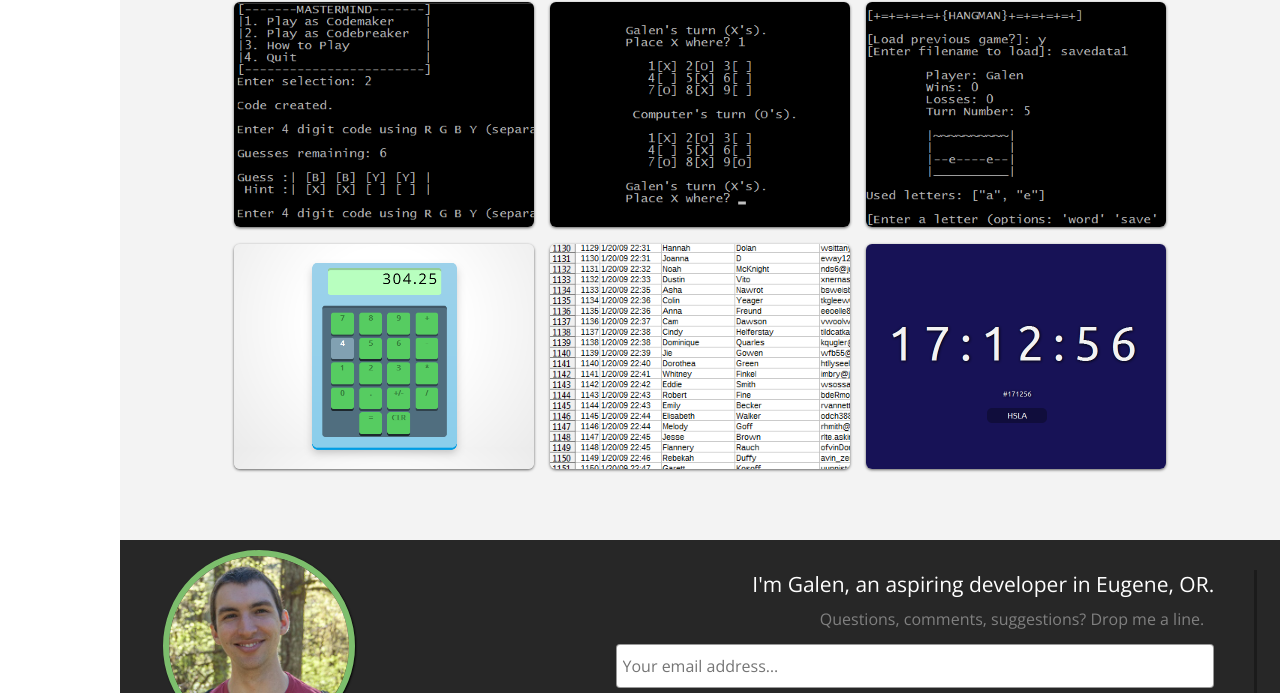
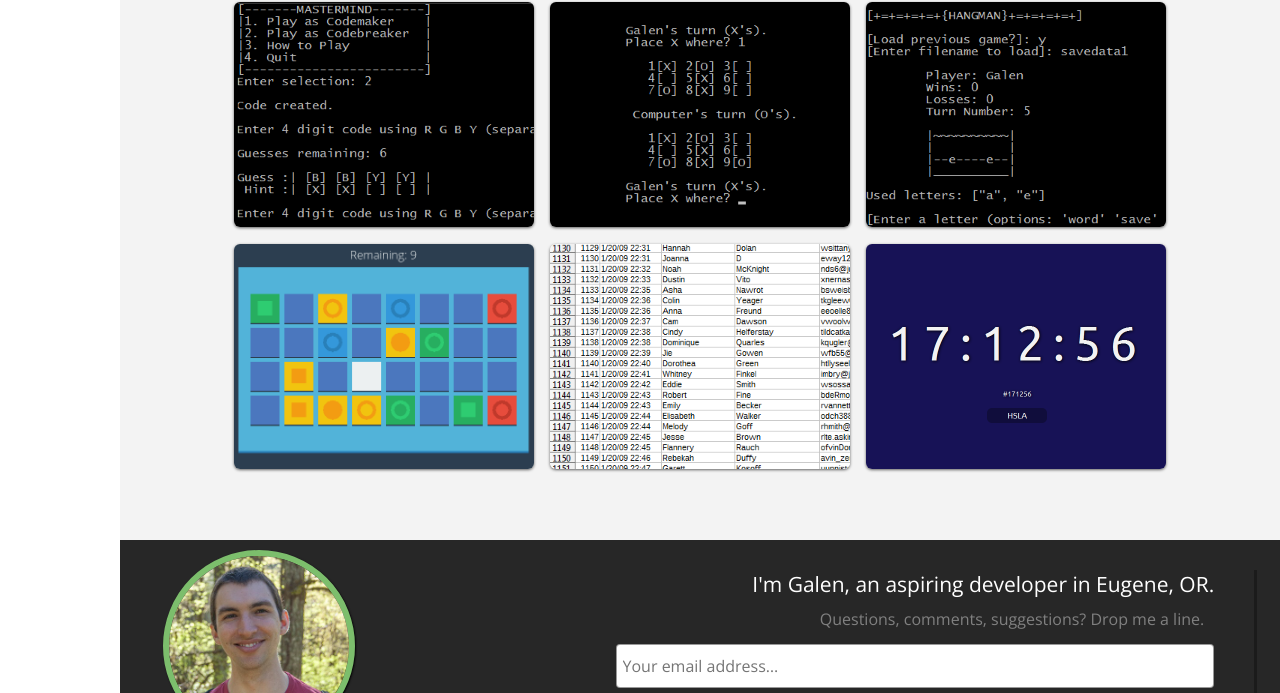
Before and after one commit to galenscovell/galenscovell.github.io, a plain HTML site: page index.html in a window 1280 px wide. Shown: the part 3791-4484 px from the top of the page. Drawn offline with nearby package versions, Linux system fonts and the light colour scheme.

Commit message:
Add 'Memory' project

```diff
--- a/css/main.css
+++ b/css/main.css
@@ -1,5 +1,5 @@
 
-/* galenscovell.github.io 01-06-2015 */
+/* galenscovell.github.io 01-13-2015 */
 
 
 html, body {
@@ -434,7 +434,7 @@ div[id*="projects_col_"] {
 }
 
 #projects_col_10 {
-    background: url('pics/webcalculator.png') no-repeat center;
+    background: url('pics/memory.png') no-repeat center;
     background-size: 100% 100%;
 }
 
--- a/index.html
+++ b/index.html
@@ -274,7 +274,7 @@
             <div class="projects_row">
                 <div id="projects_col_10">
                     <div class="button">
-                        <a href="http://galenscovell.github.io/Javascript-Web-Calculator/" class="button_text">Web Calculator<p>Javascript, HTML5, CSS3</p></a>
+                        <a href="https://github.com/galenscovell/Memory" class="button_text">Memory<p>Python</p></a>
                     </div>
                 </div>
                 <div id="projects_col_11">
```
Also changed, not shown: css/pics/memory.png (added).
